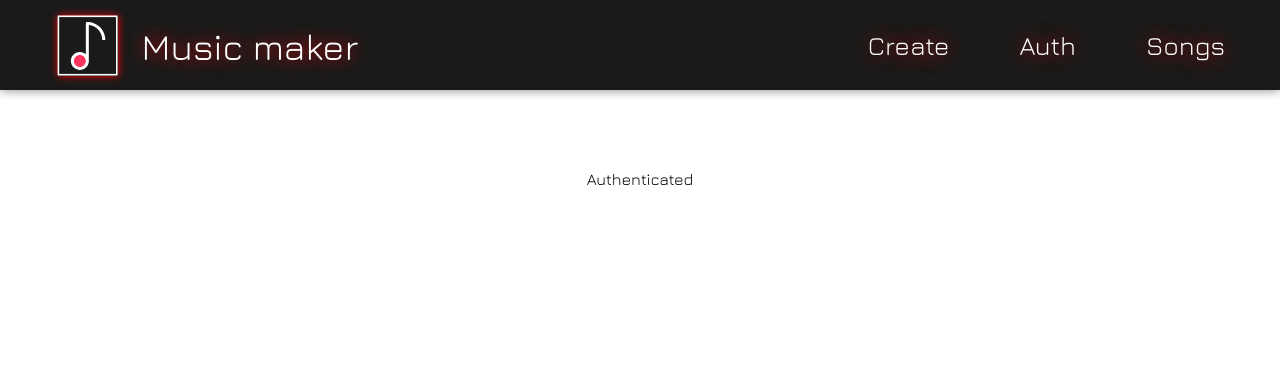
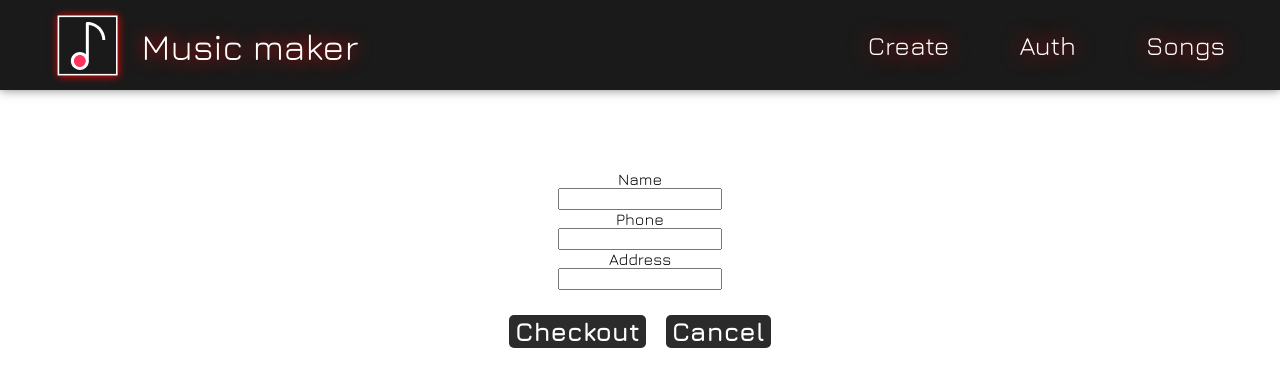
Before and after one commit to BaitemirAsanbaev/builder, a React (Create React App) app: page /auth in a window 1280 px wide. Shown: the top 386 px of the page. Built offline with nearby package versions, Linux system fonts and the light colour scheme.

Commit message:
auth form pt1

```diff
--- a/src/components/Content/Auth/Auth.js
+++ b/src/components/Content/Auth/Auth.js
@@ -1,8 +1,13 @@
 import classes from "./Auth.module.css";
-
+import Form from "./Form/Form";
+import { useHistory } from "react-router-dom";
 const Auth = () => {
+        let history = useHistory()
+        function cancelCallback() {
+        history.replace('/');
+        }
     return ( <div className={classes.Auth}>
-        Authenticated
+        <Form cancel = {cancelCallback}/>
     </div> );
 }
 
--- /dev/null
+++ b/src/components/Content/Auth/Form/Form.js
@@ -0,0 +1,22 @@
+import classes from "./Form.module.css";
+import Button from "../../../UI/Button/Button"
+
+const Form = ({cancel}) => {
+    return ( <form>
+        <div className={classes.formdiv}>
+            <label htmlFor="">Name</label>
+            <input type="text" name="name" id="name" required/>
+            <label htmlFor="">Phone</label>
+            <input type="phone" name="phone" id="phone" required pattern="0[0-9]{9}"/>
+            <label htmlFor="">Address</label>
+            <input type="text" name="address" id="address" required/>
+            <div className={classes.btndiv}>
+                <Button mt>Checkout</Button>
+                <Button onClick={cancel} mt>Cancel</Button>
+            </div>
+        </div>
+
+    </form> );
+}
+
+export default Form;
--- /dev/null
+++ b/src/components/Content/Auth/Form/Form.module.css
@@ -0,0 +1,5 @@
+.formdiv{
+    display: flex;
+    flex-direction: column;
+    align-items: center;
+}
--- a/src/components/Content/NotesControls/NotesControls.js
+++ b/src/components/Content/NotesControls/NotesControls.js
@@ -29,7 +29,7 @@ const NotesControls = ({addNote, removeAllNote, clearNotes, tone, switchTone, no
 
             <h4>Tonality</h4>
             <Switch switchTone = {switchTone}/>
-            <div>
+            <div className={classes.contBtns}>
                 <Button onClick = {removeAllNote} remove = 'true' disabled = {!notesArray.length}>Remove</Button>
                 <Button onClick = {clearNotes} remove = 'true' disabled = {!notesArray.length}>Clear</Button>
             </div>
--- a/src/components/Content/NotesControls/NotesControls.module.css
+++ b/src/components/Content/NotesControls/NotesControls.module.css
@@ -1,16 +1,16 @@
 .NotesControls{
     flex: 0 0 350px;
-    flex-direction: column;
-    height: 650px;
+    height: 680px;
     border-radius: 1rem;
     background-color: #1a1a1a;
     color: white;
     text-align: center;
     padding: 20px 70px;
     transform: translateY(-50px);
-    align-items: center;
   }
-
+.contBtns{
+  display: flex;
+}
   @media(max-width: 445px){
     .NotesControls{
       transform: scale(.7);
--- a/src/components/Content/NotesPreview/NotesPreview.module.css
+++ b/src/components/Content/NotesPreview/NotesPreview.module.css
@@ -1,18 +1,18 @@
 .NotesPreview{
     flex: 0 0 663px;
-    margin-bottom: 1rem;
     display: flex;
     flex-wrap: wrap;
     justify-content: center;
     align-items: center;
     margin-bottom: 50px;
+    margin-top: 60px;
 }
 .extraPreview{
     display: flex;
     flex-direction: column;
     align-items: center;
     margin-bottom: 30px;
-    transform: translateY(-100px);
+    transform: translateY(-30px);
 }
 .templabels>span{
     margin: 0 10px;
@@ -46,6 +46,9 @@
     }
 }
 @media (max-width: 780px){
+    .NotesPreview{
+        margin-top: 0px;
+    }
     .sheet{
         transform: scale(.8);
     }
@@ -66,13 +69,14 @@
         transform: scale(.5);
     }
     .NotesPreview{
-        margin-bottom: -200px
+        margin-bottom: -100px
     }
 }
 @media (max-width: 375px){
     .sheet{
         transform: scale(.4);
     }
+
 }
 @media (max-width: 300px){
     .sheet{
@@ -81,6 +85,6 @@
     .extraPreview{
         transform: scale(.6);
         position: relative;
-        top: -200px;
+        top: -130px;
     }
 }
--- a/src/components/Layout/Layout.js
+++ b/src/components/Layout/Layout.js
@@ -10,7 +10,7 @@ const Layout = () => {
 
     return (
         <div className = {classes.Layout}>
-            <Toolbar openDrawer={() => setDrawerOpen(true)} />
+            <Toolbar openDrawer={() => setDrawerOpen(true)} closeDrawer={() => setDrawerOpen(false)}  />
             <Drawer open={drawerOpen} closeDrawer={() => setDrawerOpen(false)} />
             <main>
                 <Content/>
--- a/src/components/Layout/Toolbar/Toolbar.js
+++ b/src/components/Layout/Toolbar/Toolbar.js
@@ -3,14 +3,14 @@ import Logo from "../../UI/Logo/Logo";
 import Nav from "../../Nav/Nav";
 import classes from "./Toolbar.module.css";
 
-const Toolbar = ({openDrawer}) => {
+const Toolbar = ({openDrawer, closeDrawer}) => {
     return (
         <div className = {classes.Toolbar}>
             <div className ={classes.logoCont}>
                 <Logo/>
             </div>
             <nav>
-                <Nav/>
+                <Nav  closeDrawer = {closeDrawer}/>
             </nav>
             <DrawerOpen click = {openDrawer} />
         </div>
--- a/src/components/Nav/Nav.js
+++ b/src/components/Nav/Nav.js
@@ -1,12 +1,12 @@
 import classes from "./Nav.module.css";
 import NavItem from "./NavItem/NavItem";
 
-const Nav = () => {
+const Nav = ({closeDrawer}) => {
     return (
             <ul className = {classes.Nav}>
-                <NavItem className ={classes.navbtns} url={'/'} active>Create</NavItem>
-                <NavItem className ={classes.navbtns} url={'/auth'}>Auth</NavItem>
-                <NavItem className ={classes.navbtns} url={'/songs'}>Songs</NavItem>
+                <NavItem onClick={closeDrawer} className ={classes.navbtns} url={'/'} active>Create</NavItem>
+                <NavItem onClick={closeDrawer} className ={classes.navbtns} url={'/auth'}>Auth</NavItem>
+                <NavItem onClick={closeDrawer} className ={classes.navbtns} url={'/songs'}>Songs</NavItem>
             </ul>
 
      );
--- a/src/components/UI/Button/Button.module.css
+++ b/src/components/UI/Button/Button.module.css
@@ -43,5 +43,5 @@
     opacity: .5;
   }
   .mt{
-    margin: 25px 0px 5px 0px;
+    margin: 25px 10px 5px 10px;
   }
```
